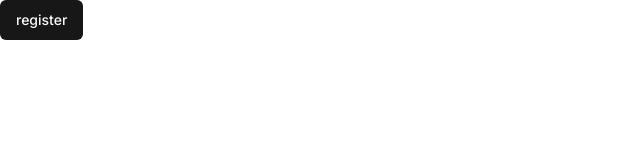
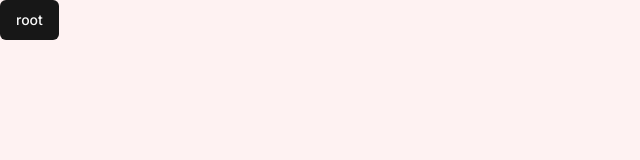
Before and after one commit to sanynote/notion-clone, a Next.js app: page / in a window 1280 px wide. Shown: the top 160 px of the page, without its empty margins (0-640 px from the left). Built offline with nearby package versions, Linux system fonts and the light colour scheme.

Commit message:
Landing page

```diff
--- a/app/(root)/page.tsx
+++ b/app/(marketing)/page.tsx
@@ -2,8 +2,8 @@ import { Button } from "@/components/ui/button";
 
 export default function Home() {
   return (
-    <div>
-      <Button>register</Button>
+    <div className="h-full bg-red-50">
+      <Button>root</Button>
     </div>
   );
 }
--- a/app/globals.css
+++ b/app/globals.css
@@ -1,6 +1,12 @@
 @tailwind base;
 @tailwind components;
 @tailwind utilities;
+
+html,
+body,
+root {
+  height: 100%;
+}
 
 @layer base {
   :root {
```
Lines whose indentation alone changed are shown as unchanged.
